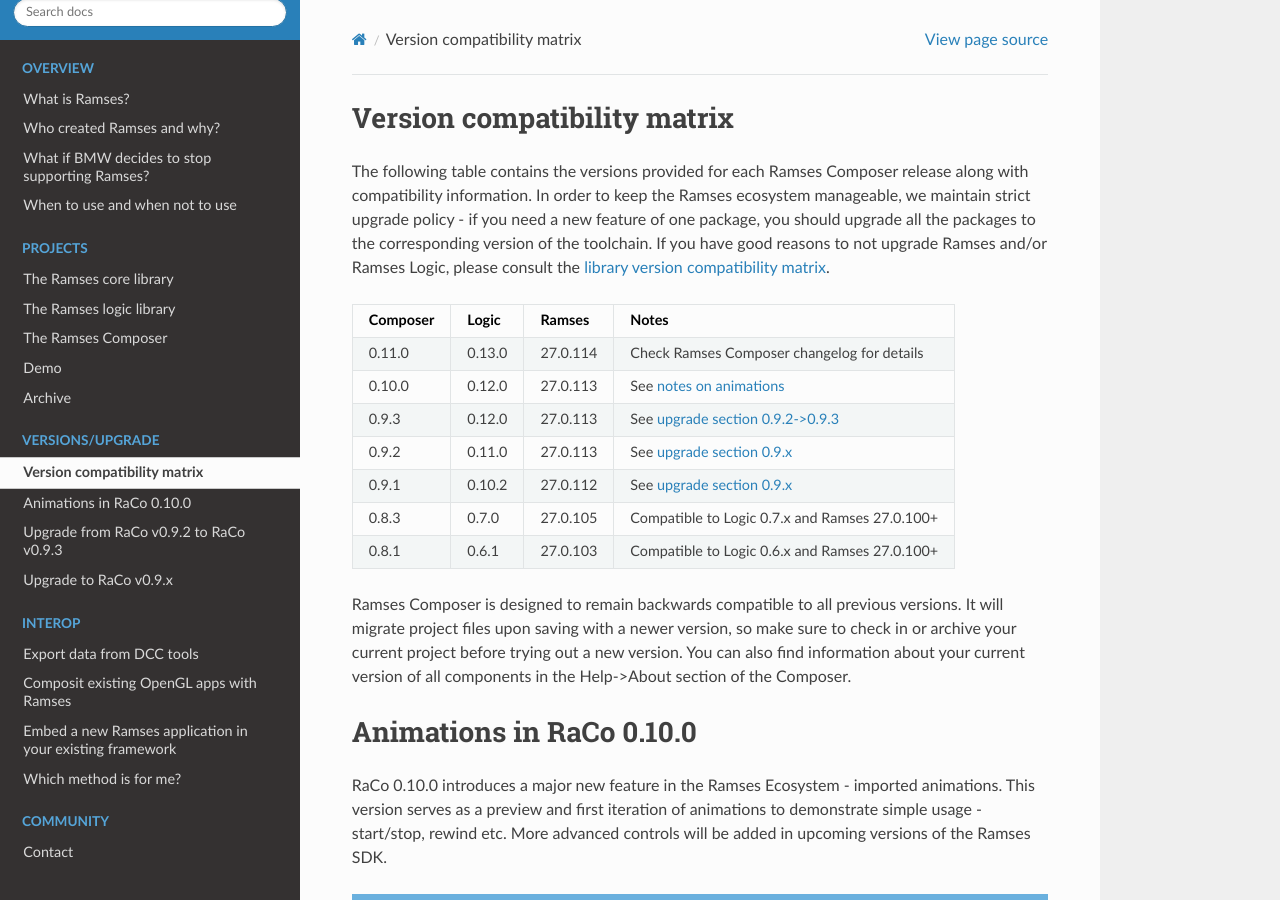
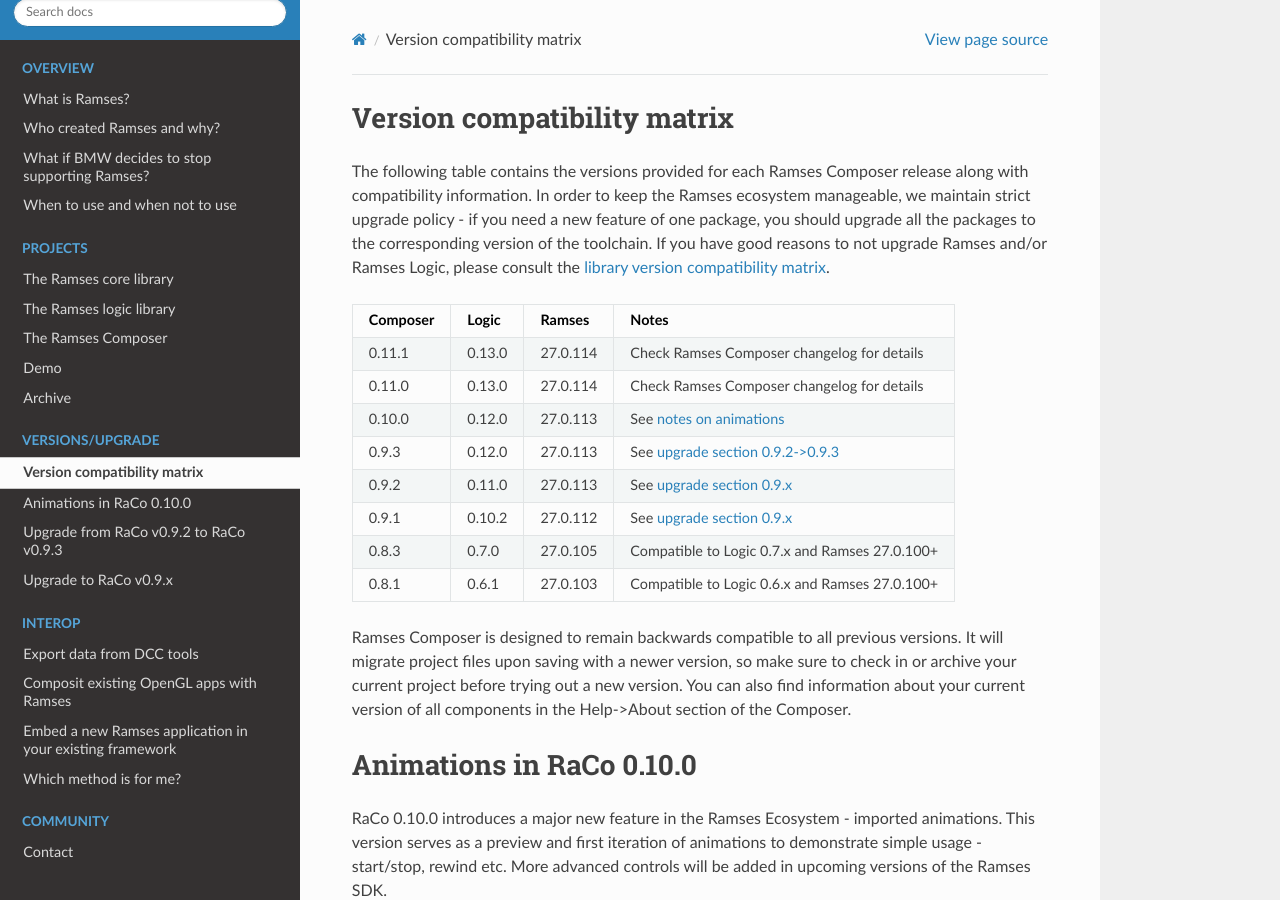
Before and after one commit to COVESA/ramses-sdk, a Sphinx documentation site: the page built from doc/versions.md, in a window 1280 px wide and 900 px high. Built offline with Sphinx 7.4.7 and the Read the Docs theme 2.0.0, drawn with Linux system fonts in a browser that asks for light colours.

Commit message:
Update versions RaCo 0.11.1

```diff
--- a/doc/versions.md
+++ b/doc/versions.md
@@ -9,6 +9,7 @@
 
 |Composer |Logic    | Ramses        | Notes                                                      |
 |---------|---------|---------------|------------------------------------------------------------|
+|0.11.1   |0.13.0   | 27.0.114      | Check Ramses Composer changelog for details                |
 |0.11.0   |0.13.0   | 27.0.114      | Check Ramses Composer changelog for details                |
 |0.10.0   |0.12.0   | 27.0.113      | See [notes on animations](animations)                      |
 |0.9.3    |0.12.0   | 27.0.113      | See [upgrade section 0.9.2->0.9.3](upgrade_raco093)        |
```
